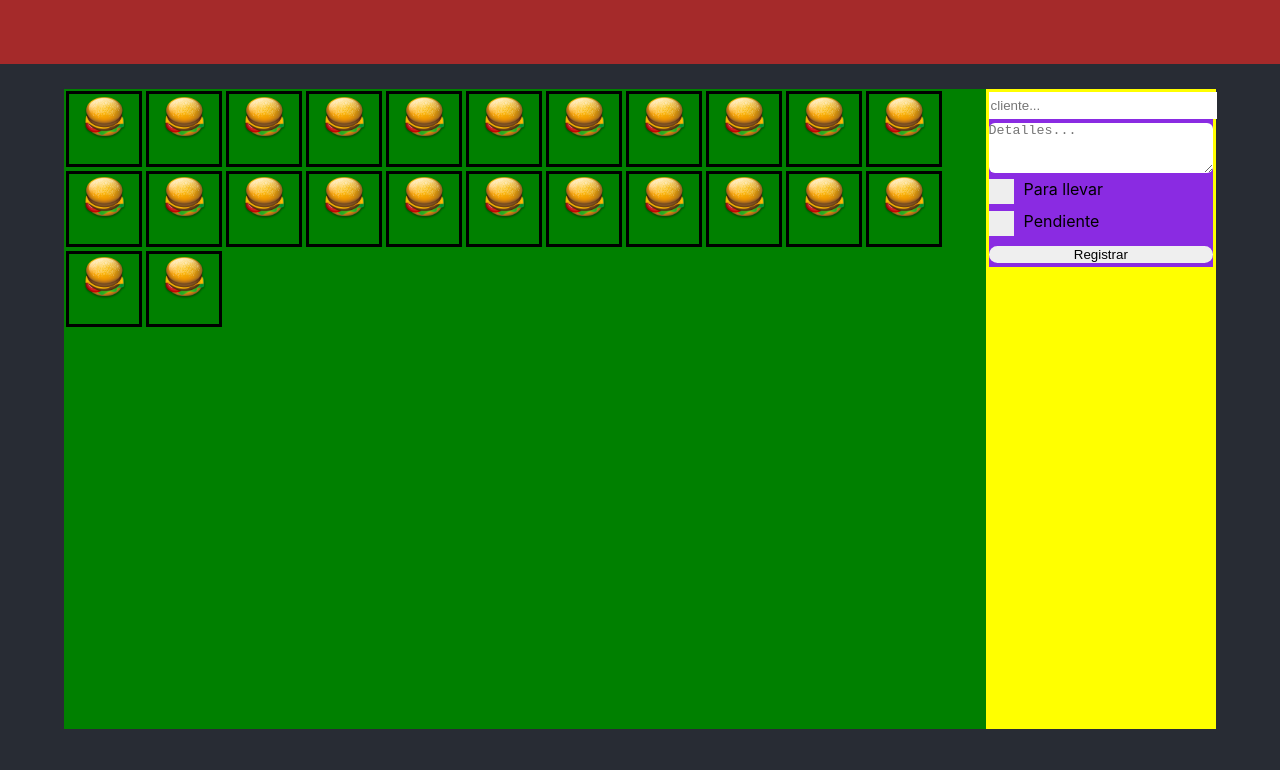
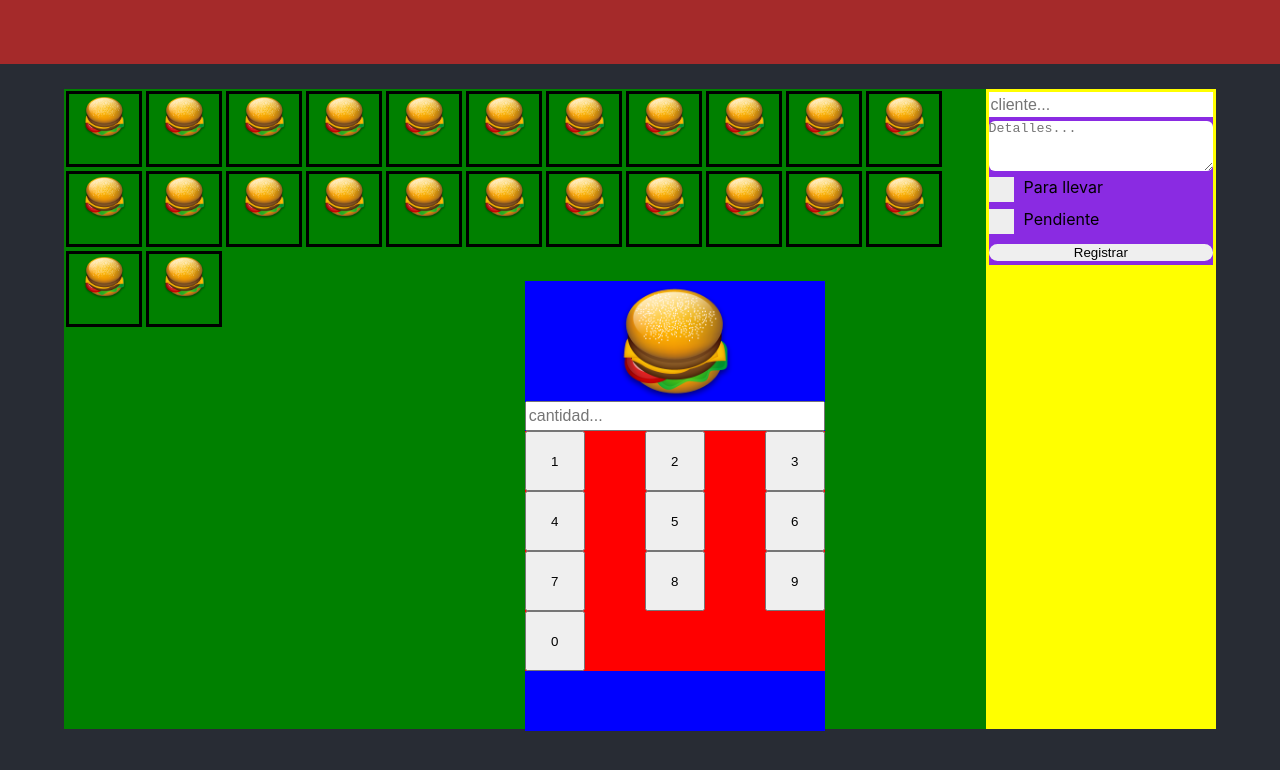
Before and after one commit to bryan2893/front-jehova-jireth-manager, a React (Create React App) app: page / in a window 1280 px wide. Shown: the top 770 px of the page. Built offline with nearby package versions, Linux system fonts and the light colour scheme.

Commit message:
Calculator component in construction, everything is fine

```diff
--- a/src/components/SalesWindow/SalesWindow.js
+++ b/src/components/SalesWindow/SalesWindow.js
@@ -4,6 +4,7 @@ import './SalesWindow.css';
 import Viewer from '../meal-viewer/Viewer';
 import ShopingCart from '../shopingCart/ShopingCart';
 import {getFoods} from '../../service/food';
+import ShopingCalculator from '../shopingCalculator/shopingCalculator';
 
 const SalesWindow = function(props){
 
@@ -11,6 +12,7 @@ const SalesWindow = function(props){
         <div className = "SalesWindow-container">
             <Viewer foodList={getFoods()}/>
             <ShopingCart></ShopingCart>
+            <ShopingCalculator/>
         </div>
     );
 };
--- /dev/null
+++ b/src/components/shopingCalculator/shopingCalculator.css
@@ -0,0 +1,42 @@
+.shopingCalculator-container{
+    top:30%;
+    left: 40%;
+    position: absolute;
+    width: 300px;
+    height: 450px;
+    background-color: blue;
+}
+
+.shopingCalculator-imgContainer{
+    display: flex;
+    flex-direction: row;
+    justify-content: center;
+}
+
+.shopingCalculator-image{
+    width: 120px;
+    height: 120px;
+}
+
+.shopingCalculator-calculatorButtonsContainer{
+
+}
+
+input[type="text"]{
+    box-sizing: border-box;
+    width: 100%;
+    height: 30px;
+    font-size: 1em;
+}
+
+.shopingCalculator-buttonRow{
+    display: flex;
+    flex-direction: row;
+    justify-content: space-between;
+    background-color: red;
+}
+
+.shopingCalculator-buttonRow button{
+    width: 60px;
+    height: 60px;
+}
--- /dev/null
+++ b/src/components/shopingCalculator/shopingCalculator.js
@@ -0,0 +1,37 @@
+import React from 'react';
+import './shopingCalculator.css';
+import hamburguesaImage from '../../test-images/hamburguesa.png'
+
+const ShopingCalculator = function (props) {
+
+    return (
+        <div className="shopingCalculator-container">
+            <div className="shopingCalculator-imgContainer">
+                <img className="shopingCalculator-image" src={hamburguesaImage} />
+            </div>
+            <div className=".shopingCalculator-calculatorButtonsContainer">
+                <input type="text" placeholder="cantidad..."/>
+                <div className="shopingCalculator-buttonRow">
+                    <button>1</button>
+                    <button>2</button>
+                    <button>3</button>
+                </div>
+                <div className="shopingCalculator-buttonRow">
+                    <button>4</button>
+                    <button>5</button>
+                    <button>6</button>
+                </div>
+                <div className="shopingCalculator-buttonRow">
+                    <button>7</button>
+                    <button>8</button>
+                    <button>9</button>
+                </div>
+                <div className="shopingCalculator-buttonRow">
+                    <button>0</button>
+                </div>
+            </div>
+        </div>
+    );
+};
+
+export default ShopingCalculator;
```
